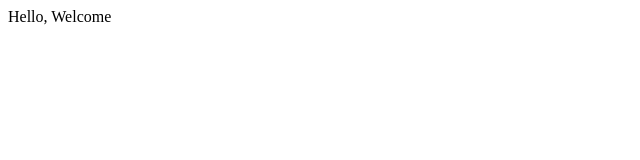
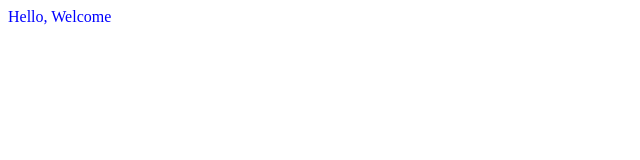
Before and after one commit to AkiraLeigh/AkiraLeigh.github.io, a plain HTML site: page docs/index.html in a window 1280 px wide. Shown: the whole page, without its empty margins (0-640 px from the left). Drawn offline with Linux system fonts and the light colour scheme.

Commit message:
Update index.html

```diff
--- a/docs/index.html
+++ b/docs/index.html
@@ -3,8 +3,13 @@
     <meta charset="utf-8" />
     <meta name="viewport" content="width=device-width" />
     <title>my website</title>
+    <style>
+      .hello {
+        color: blue;
+      }
+    </style>
   </head>
   <body>
-    <p>Hello, Welcome</p>
+    <p class="hello">Hello, Welcome</p>
   </body>
 </html>
```
